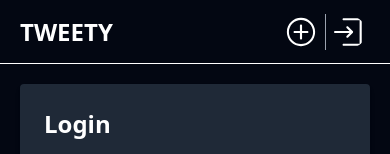
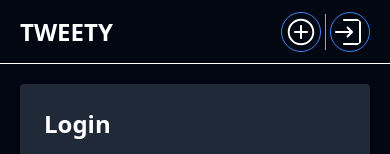
Before and after one commit to Tharun-Kumar-A-01/tweet, a Next.js app: page /login in a window 390 px wide. Shown: the top 154 px of the page. Built offline with nearby package versions, Linux system fonts and the light colour scheme.

Commit message:
some ui improvements

```diff
--- a/src/app/page.js
+++ b/src/app/page.js
@@ -65,7 +65,7 @@ export default function Home() {
 			)}
 			<Link href="/write">
 				<button
-					className={`${spaceGrotesk.className} hidden sm:flex flex-row gap-2 align-middle pt-3 justify-center absolute right-5  px-4 py-2 bg-primary rounded-full text-black font-bold bottom-5`}
+					className={`${spaceGrotesk.className} hidden sm:flex flex-row gap-2 align-middle justify-center absolute right-5  px-4 py-2 bg-primary rounded-full text-black font-bold bottom-5`}
 				>
 					<span className="hidden sm:block">WRITE</span>{" "}
 					<Pencil1Icon strokeWidth={3} className="w-5 h-5" />
--- a/src/app/write/page.js
+++ b/src/app/write/page.js
@@ -1,7 +1,7 @@
 "use client";
 
 import { verifyToken } from "@/lib/auth";
-import { AvatarIcon } from "@radix-ui/react-icons";
+import { AvatarIcon, PaperPlaneIcon } from "@radix-ui/react-icons";
 import { useEffect, useState } from "react";
 import { useRouter } from "next/navigation";
 import Cookies from "js-cookie";
@@ -75,10 +75,10 @@ const Write = () => {
 				/>
 			</div>
 			<button
-				className={`${spaceGrotesk.className} w-fit p-4 py-2 bg-primary rounded-full text-black font-bold`}
+				className={`${spaceGrotesk.className} w-fit p-4 py-2 flex flex-row gap-2 align-middle bg-primary rounded-full text-black font-bold`}
 				onClick={handlePost}
 			>
-				POST
+				POST <PaperPlaneIcon strokeWidth={3} className="w-5 h-5" />
 			</button>
 		</div>
 	);
--- a/src/components/Sidebar/SideBar.jsx
+++ b/src/components/Sidebar/SideBar.jsx
@@ -55,15 +55,15 @@ const SideBar = () => {
 				<h1 className="font-bold sm:hidden text-2xl">TWEETY</h1>
 				</Link>
         { session ?(<Link href="/profile">
-          <AvatarIcon className="w-10 h-10 p-1  rounded-full hover:bg-blue-400/30 transition-all duration-150" color='white'/>
+          <AvatarIcon className="w-10 h-10 p-1 border border-blue-500 rounded-full hover:bg-blue-400/30 transition-all duration-150" color='white'/>
         </Link>):(
 				<div className='flex items-center gap-1'>
-				<Link href="/profile">
-          <PlusCircledIcon className="w-10 h-10 p-1  rounded-full hover:bg-blue-400/30 transition-all duration-150" color='white'/>
+				<Link href="/signup">
+          <PlusCircledIcon className="w-10 h-10 p-1 border border-blue-500 rounded-full hover:bg-blue-400/30 transition-all duration-150" color='white'/>
         </Link>
 				<div className='h-9 w-[1px] bg-gray-400 '/>
-				<Link href="/profile">
-          <EnterIcon className="w-10 h-10 p-1  rounded-full hover:bg-blue-400/30 transition-all duration-150" color='white'/>
+				<Link href="/login">
+          <EnterIcon className="w-10 h-10 p-1 border border-blue-500 rounded-full hover:bg-blue-400/30 transition-all duration-150" color='white'/>
         </Link>
 				</div>
 				)}
--- a/src/components/tweet/Tweet.jsx
+++ b/src/components/tweet/Tweet.jsx
@@ -33,7 +33,7 @@ const Tweet = ({ tweet }) => {
         console.warn("No token token found. Anonymus access");
       }
     }
-  },[tweet.username,tweet.likes]);
+  },[]);
 
   const handleLike = async (e, ObjectId) => {
     e.preventDefault();
@@ -52,6 +52,12 @@ const Tweet = ({ tweet }) => {
       if (res.ok) {
         console.log(data);
 				setLiked((prev)=>!prev)
+				if(liked){
+					tweet.likes -=1;
+				}
+				else {
+					tweet.likes +=1;
+				}
       } else {
         console.error(data);
       }
```
